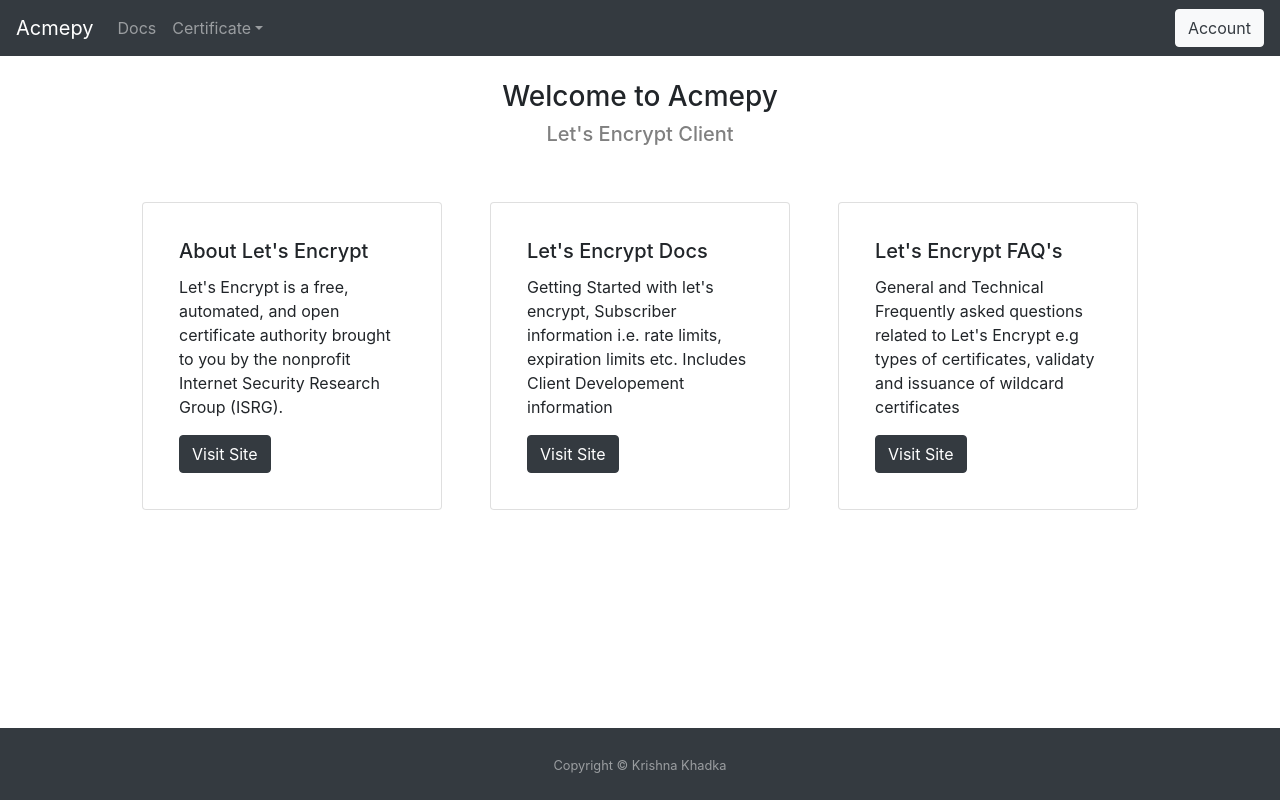
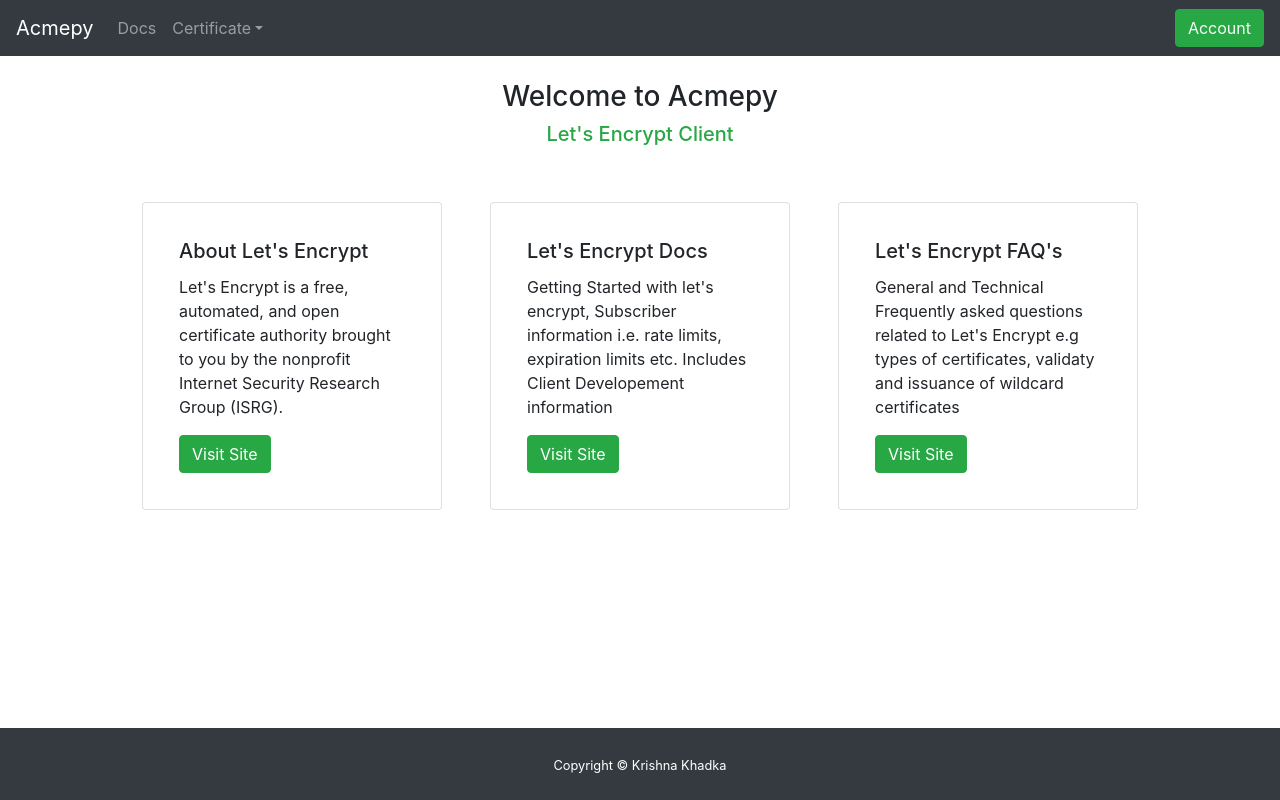
Before and after one commit to khadkakrishna/acmepy-web-app, a Flask app: page /home in a window 1280 px wide. Run offline with Flask 2, Linux system fonts and the light colour scheme.

Commit message:
Refactoring colors for home page

```diff
--- a/templates/includes/footer.html
+++ b/templates/includes/footer.html
@@ -1,4 +1,4 @@
-<footer id="sticky-footer" class="flex-shrink-0 py-4 bg-dark text-white-50">
+<footer id="sticky-footer" class="flex-shrink-0 py-4 bg-dark text-white">
     <div class="container text-center">
       <small>Copyright &copy; Krishna Khadka</small>
     </div>
--- a/templates/includes/nav.html
+++ b/templates/includes/nav.html
@@ -18,7 +18,7 @@
                 </div>
             </li>
         </ul>
-        <a href="#" class="btn btn-light text-dark my-2 my-sm-0">Account</a>
+        <a href="#" class="btn btn-success text-light my-2 my-sm-0">Account</a>
 
     </div>
   </nav>
--- a/templates/index.html
+++ b/templates/index.html
@@ -4,7 +4,7 @@
 
     <div class= "text-center py-4">
         <h3>Welcome to Acmepy</h3>
-        <h5 style="color: grey">Let's Encrypt Client </h5>
+        <h5 class="text-success">Let's Encrypt Client </h5>
     </div>
 
     <div class="row justify-content-center">
@@ -12,7 +12,7 @@
             <div class="card-body">
                 <h5 class="card-title">About Let's Encrypt</h5>
                 <p class="card-text">Let's Encrypt is a free, automated, and open certificate authority brought to you by the nonprofit Internet Security Research Group (ISRG).</p>
-                <a href="https://letsencrypt.org/about/" target="_blank" class="btn btn-dark ">Visit Site</a>
+                <a href="https://letsencrypt.org/about/" target="_blank" class="btn btn-success ">Visit Site</a>
             </div>
         </div>
 
@@ -20,7 +20,7 @@
             <div class="card-body">
                 <h5 class="card-title">Let's Encrypt Docs</h5>
                 <p class="card-text">Getting Started with let's encrypt, Subscriber information i.e. rate limits, expiration limits etc. Includes Client Developement information</p>
-                <a href="https://letsencrypt.org/docs/#" target="_blank" class="btn btn-dark ">Visit Site</a>
+                <a href="https://letsencrypt.org/docs/#" target="_blank" class="btn btn-success ">Visit Site</a>
             </div>
         </div>
 
@@ -28,7 +28,7 @@
             <div class="card-body">
                 <h5 class="card-title">Let's Encrypt FAQ's</h5>
                 <p class="card-text">General and Technical Frequently asked questions related to Let's Encrypt e.g types of certificates, validaty and issuance of wildcard certificates</p>
-                <a href="https://letsencrypt.org/docs/faq/" target="_blank" class="btn btn-dark">Visit Site</a>
+                <a href="https://letsencrypt.org/docs/faq/" target="_blank" class="btn btn-success">Visit Site</a>
             </div>
         </div>
     </div>
```
